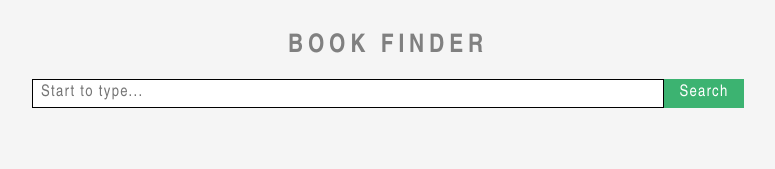
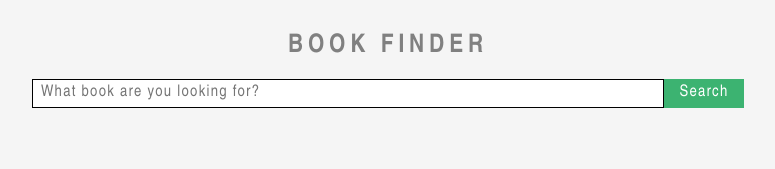
Before and after one commit to kvi-ki/chingu-bookfinder, a React app: page / in a window 1280 px wide. Shown: the top 169 px of the page, without its empty margins (252-1027 px from the left). Built offline with nearby package versions, Linux system fonts and the light colour scheme.

Commit message:
style: rename functions

```diff
--- a/src/components/search/Search.tsx
+++ b/src/components/search/Search.tsx
@@ -1,5 +1,5 @@
+import './Search.css';
 import { useState } from 'react';
-import './Search.css';
 import BookCard from '../cards/BookCard';
 import { getBooks } from '../../api/books';
 
@@ -23,7 +23,7 @@ export default function Search() {
 		setSearch(event.target.value);
 	}
 
-	async function handleCall(search: any) {
+	async function handleBooks(search: any) {
 		const books = await getBooks(search);
 		setBooks(books.data.items);
 	}
@@ -34,10 +34,10 @@ export default function Search() {
 				<input
 					className='searchBar'
 					type='search'
-					placeholder='Start to type...'
-					onKeyDown={handleSearch}
+					placeholder='What book are you looking for?'
+					onKeyUp={handleSearch}
 				/>
-				<button className='searchButton' onClick={() => handleCall(search)}>
+				<button className='searchButton' onClick={() => handleBooks(search)}>
 					Search
 				</button>
 			</div>
```
